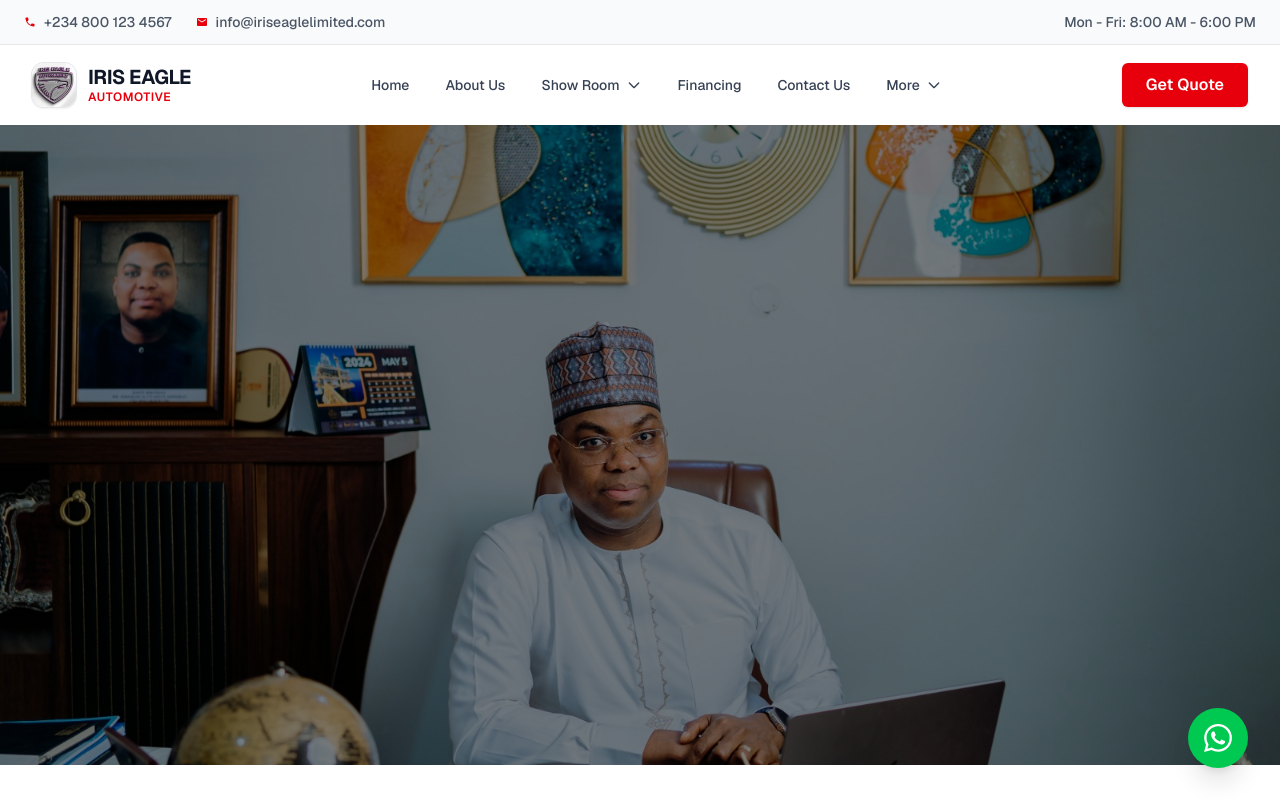
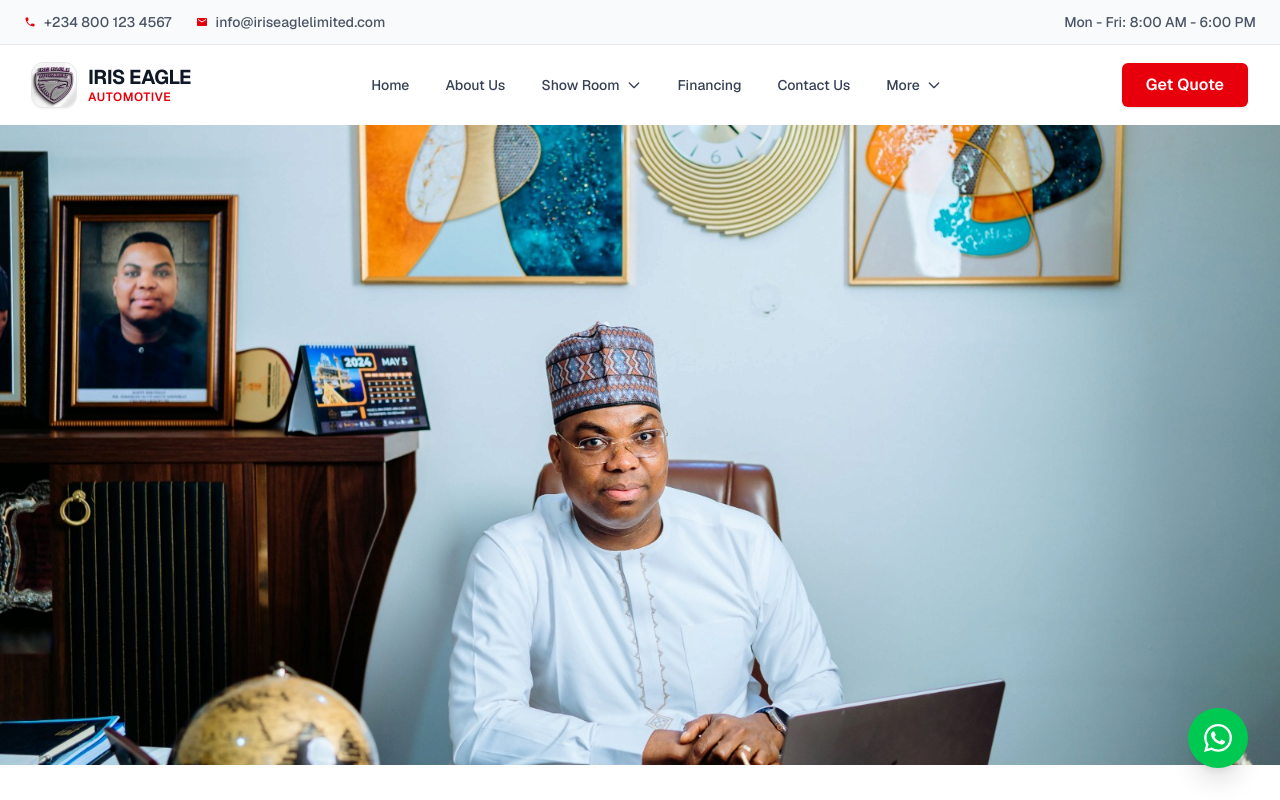
Before and after one commit to adenisrael97/Iriseagle, a Next.js app: page /more/history in a window 1280 px wide. Shown: the top 800 px of the page. Built offline with nearby package versions, Linux system fonts and the light colour scheme.

Commit message:
update project

```diff
--- a/src/components/sections/more/History.js
+++ b/src/components/sections/more/History.js
@@ -33,12 +33,11 @@ export default function ShowroomHistory() {
   return (
     <>
       <PageHero
-        image="/Ceo/CEO.jpg"
-        imageAlt="Iris Eagle History"
-        // title="Iris Eagle History"
-        height="xl"
-        overlay="medium"
-      />
+  image="/Ceo/CEO.jpg"
+  imageAlt="Iris Eagle History"
+  height="xl"
+  className="brightness-205"
+/>
 
       <section className="w-full max-w-4xl mx-auto mt-8 mb-16 px-4">
         <h2 className="text-3xl md:text-4xl font-bold text-red-700 text-center mb-10 flex items-center justify-center gap-3">
```
